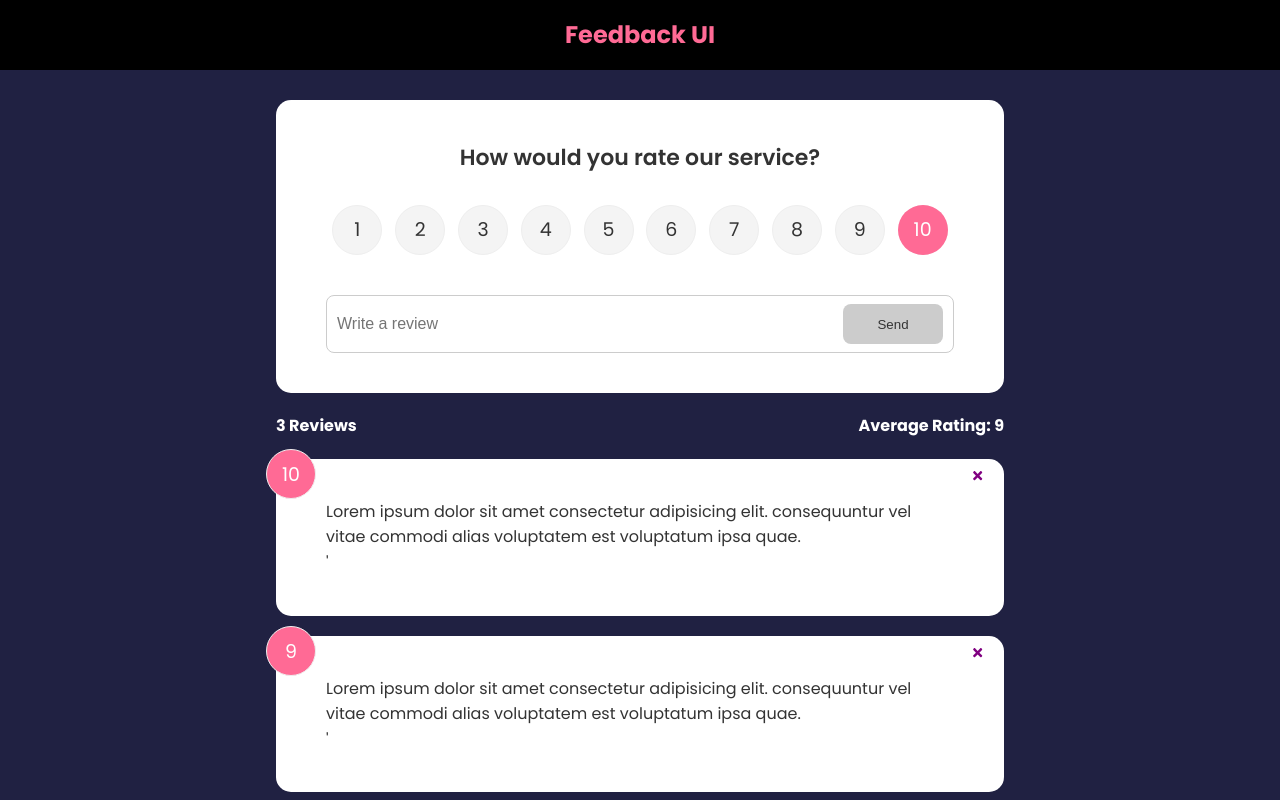
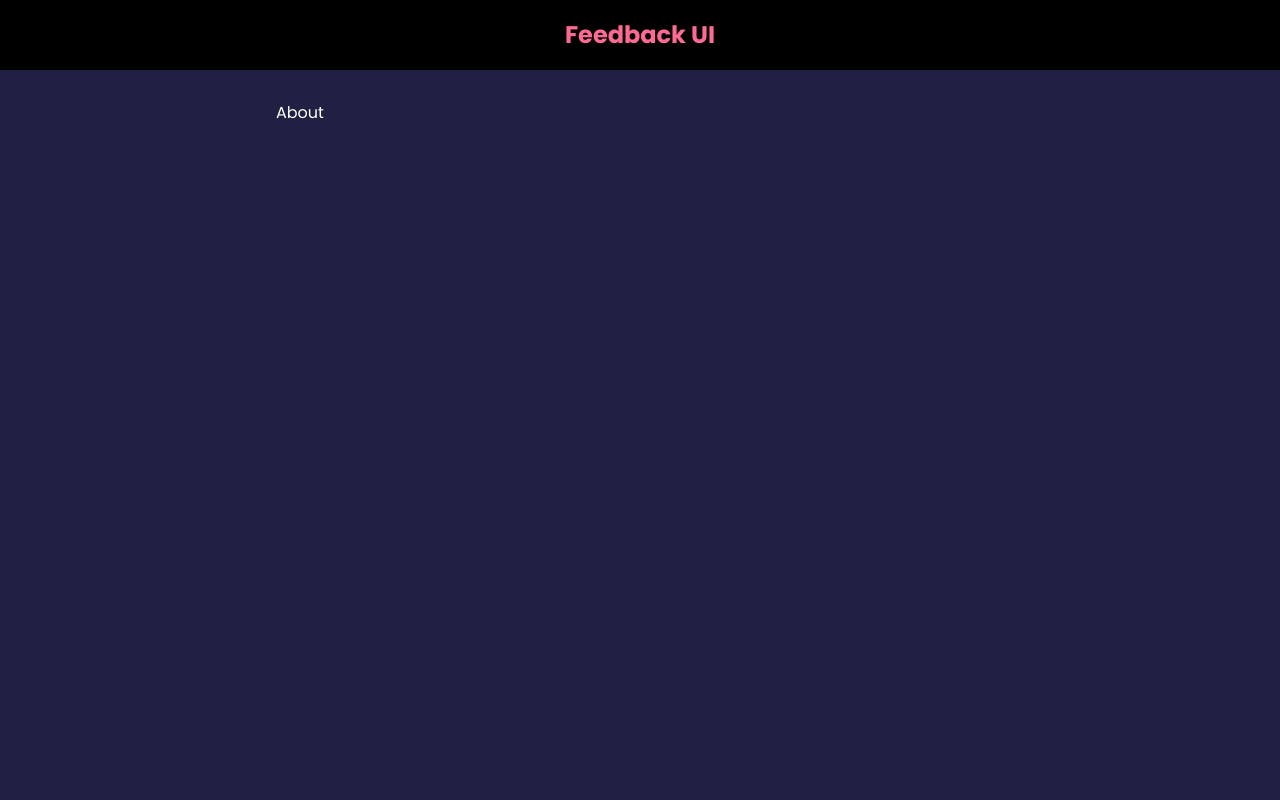
Before and after one commit to is3388/react-feedback-app, a React (Create React App) app: page /about in a window 1280 px wide. Shown: the top 800 px of the page. Built offline with nearby package versions, Linux system fonts and the light colour scheme; the HTML template or start-up script is replaced by a standard one.

Commit message:
Added About component

```diff
--- a/src/App.js
+++ b/src/App.js
@@ -5,6 +5,8 @@
 import Stats from './components/Stats'
 import FeedbackForm from './components/FeedbackForm'
 import { v4 as uuidv4 } from 'uuid'
+import { BrowserRouter as Router, Routes, Route } from 'react-router-dom'
+import AboutPage from './pages/AboutPage'
 
 const App = () =>
 {
@@ -27,14 +29,21 @@
 
     return (
         <>
+        <Router>
         <Header bgColor='black' textColor='#ff6a95' />
         <React.StrictMode>
         <div className='container'>
-            <FeedbackForm handleAdd={addFeedback} />
-            <Stats feedback={feedback} />
-            <FeedbackList feedback={feedback} handleDelete={deleteFeedback} />
+            <Routes>
+                <Route path='/' element={<><FeedbackForm handleAdd={addFeedback} />
+                                            <Stats feedback={feedback} />
+                                            <FeedbackList feedback={feedback} handleDelete={deleteFeedback} />
+                                        </>} />
+                <Route path='/about' element={<AboutPage />} />
+
+            </Routes>
         </div>
         </React.StrictMode>
+        </Router>
         </>
 
     )
--- /dev/null
+++ b/src/pages/AboutPage.js
@@ -0,0 +1,8 @@
+const AboutPage = () =>
+{
+    return (
+        <div>About</div>
+    )
+}
+
+export default AboutPage
```
